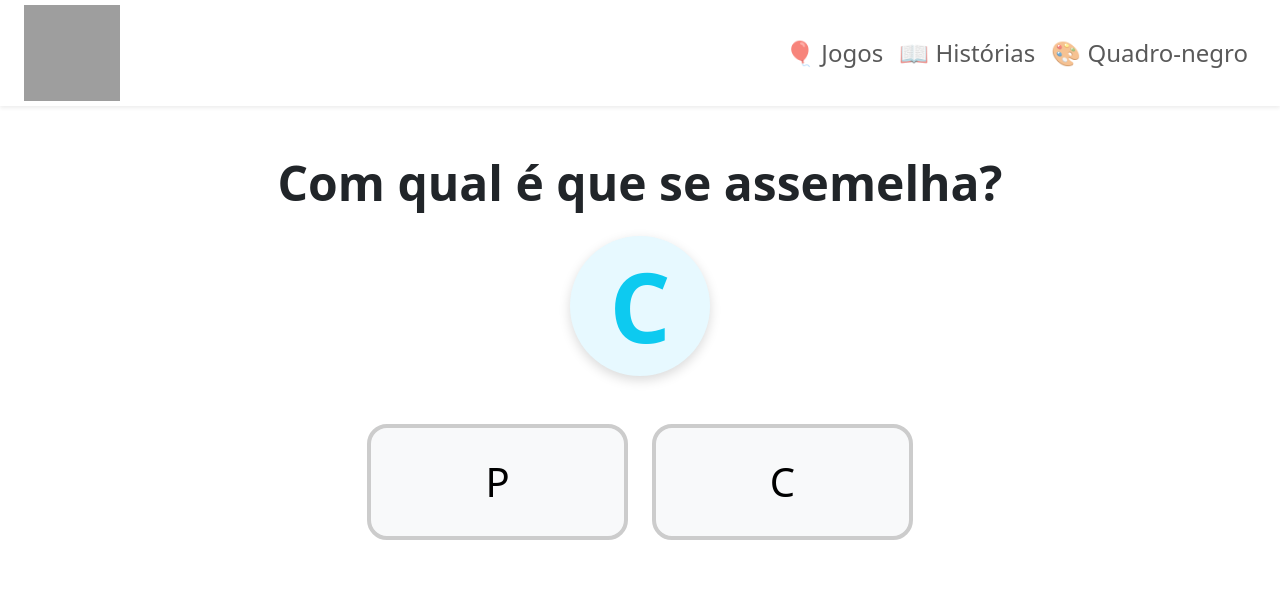
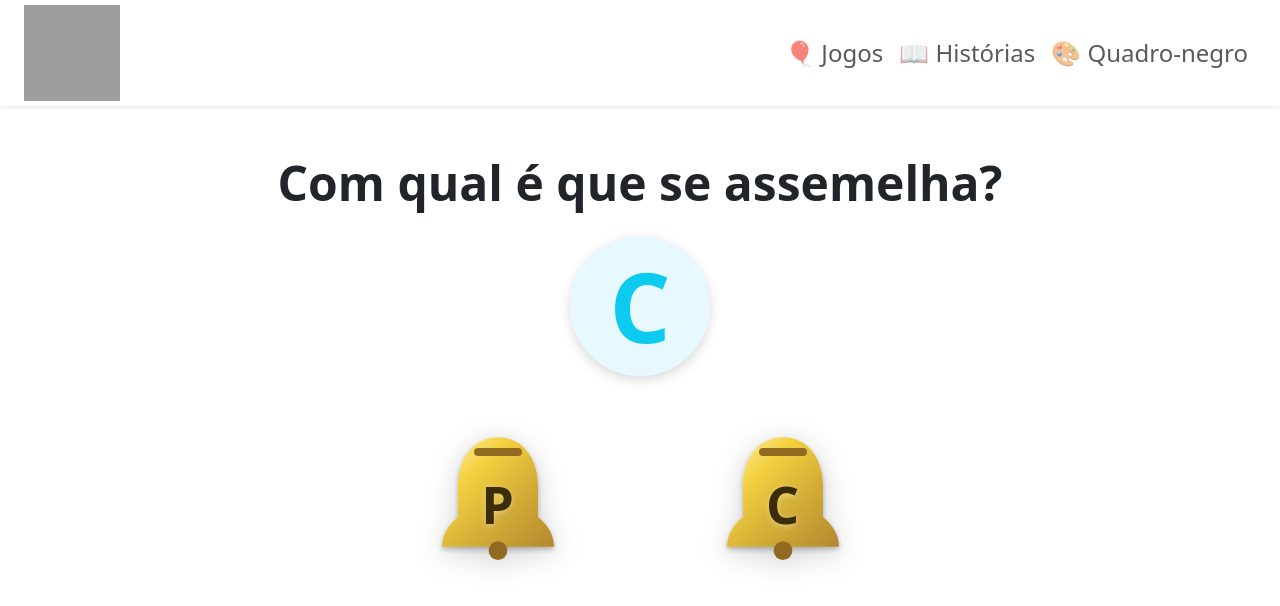
Before and after one commit to RocioIP/aprende-con-coco, a Nuxt app: page /games/Letters in a window 1280 px wide. Shown: the top 606 px of the page. Built offline with nearby package versions, Linux system fonts and the light colour scheme; grey boxes are pictures that could not be loaded.

Commit message:
añadir componente campana y opciones campana en juego letras

```diff
--- /dev/null
+++ b/components/Bell.vue
@@ -0,0 +1,124 @@
+<template>
+  <div
+    ref="rootEl"
+    class="bell-option"
+    :class="{
+      'is-locked': disabled,
+      ring: state === 'correct' && animate
+    }"
+    role="button"
+    tabindex="0"
+    @click="handleClick"
+    @keydown.enter.prevent="handleClick"
+    @touchstart.stop.prevent="handleClick"
+    :aria-label="`Opción ${letter}`"
+  >
+    <!-- Campana en SVG con degradado dorado -->
+    <svg class="bell-svg" viewBox="0 0 100 120" aria-hidden="true">
+      <defs>
+        <!-- Degradado dorado -->
+        <linearGradient id="gold-grad" x1="0" y1="0" x2="1" y2="1">
+          <stop offset="0%"  stop-color="#FFF6B7"/>
+          <stop offset="30%" stop-color="#F4D03F"/>
+          <stop offset="60%" stop-color="#D4AF37"/>
+          <stop offset="100%" stop-color="#B5872F"/>
+        </linearGradient>
+        <!-- Sombra sutil -->
+        <filter id="bell-shadow" x="-20%" y="-20%" width="140%" height="140%">
+          <feDropShadow dx="0" dy="2" stdDeviation="2" flood-opacity="0.25"/>
+        </filter>
+      </defs>
+
+      <!-- Cuerpo -->
+      <path
+        class="bell-body"
+        fill="url(#gold-grad)"
+        d="M50 10 C30 10, 20 28, 20 46 V70
+           C12 76, 8 84, 8 92 H92
+           C92 84, 88 76, 80 70 V46
+           C80 28, 70 10, 50 10 Z"
+        filter="url(#bell-shadow)"
+      />
+      <!-- Aro superior y badajo (más oscuro) -->
+      <rect x="32" y="18" width="36" height="6" rx="3" fill="#8F6A20" />
+      <circle cx="50" cy="95" r="7" fill="#8F6A20" />
+    </svg>
+
+    <!-- Letra centrada -->
+    <span class="bell-letter">{{ letter }}</span>
+  </div>
+</template>
+
+<script setup>
+import { ref } from 'vue'
+
+const props = defineProps({
+  letter: { type: String, required: true },
+  state:  { type: String, default: null }, // 'correct' | null (no usamos 'wrong' visualmente)
+  disabled: { type: Boolean, default: false },
+  color: { type: String, default: '#D4AF37' }, // compat; no se usa
+  animate: { type: Boolean, default: true },
+})
+
+const emit = defineEmits(['choose'])
+const rootEl = ref(null)
+
+function handleClick () {
+  if (props.disabled) return
+  const rect = rootEl.value?.getBoundingClientRect()
+  const center = rect
+    ? { x: rect.left + rect.width / 2, y: rect.top + rect.height / 2 }
+    : null
+  emit('choose', { letter: props.letter, center })
+}
+</script>
+
+<style scoped>
+.bell-option {
+  position: relative;
+  width: 140px;
+  height: 160px;
+  margin-inline: auto;
+  cursor: pointer;
+  user-select: none;
+  transition: transform .15s ease, filter .2s ease;
+  filter: drop-shadow(0 6px 14px rgba(0,0,0,.18));
+}
+.bell-option:is(:hover, :focus-visible):not(.is-locked) {
+  transform: translateY(-2px);
+}
+
+/* SVG ocupa todo el contenedor */
+.bell-svg {
+  position: absolute;
+  inset: 0;
+  width: 100%;
+  height: 100%;
+}
+
+/* Letra por encima de la campana */
+.bell-letter {
+  position: absolute;
+  inset: 0;
+  display: grid;
+  place-items: center;
+  font-size: 3.25rem;
+  font-weight: 800;
+  color: #3b2d06; /* contraste sobre dorado */
+  text-shadow: 0 2px 6px rgba(255, 255, 255, .35);
+  pointer-events: none;
+}
+
+.is-locked { cursor: default; opacity: .98; }
+
+/* ÚNICA animación: “ding-dong” al acertar */
+@keyframes ring {
+  0%   { transform: rotate(0deg); }
+  20%  { transform: rotate(-12deg); }
+  40%  { transform: rotate(9deg); }
+  60%  { transform: rotate(-6deg); }
+  80%  { transform: rotate(3deg); }
+  100% { transform: rotate(0deg); }
+}
+.ring { animation: ring .7s ease-in-out; transform-origin: 50% 18%; }
+</style>
--- a/pages/games/Letters.vue
+++ b/pages/games/Letters.vue
@@ -2,52 +2,37 @@
   <div class="container py-5 text-center position-relative">
     <!-- Pantalla de juego -->
     <div v-if="!hasWon">
-      <h2 class="mb-4 display-5 fw-bold">
-        Com qual é que se assemelha?
-      </h2>
+      <h2 class="mb-4 display-5 fw-bold">Com qual é que se assemelha?</h2>
 
       <!-- Letra objetivo -->
       <div class="target-letter mb-5 mx-auto">
         {{ currentLetter.letter }}
       </div>
 
-      <!-- Opciones (2) -->
+      <!-- Opciones: campanas -->
       <div class="row justify-content-center g-4">
         <div
           class="col-6 col-md-3"
-          v-for="(option, index) in currentLetter.options"
-          :key="index"
+          v-for="(option, idx) in currentLetter.options"
+          :key="idx"
         >
-          <button
-            class="option-button fs-1 w-100 py-4"
-            :class="{
-              'bg-success text-white': result === 'correct' && option === currentLetter.answer,
-              'bg-danger text-white': result === 'wrong' && option === selectedOption
-            }"
-            @click="checkAnswer(option)"
+          <Bell
+            :letter="option"
+            :state="optionState(option)"
             :disabled="isLocked"
-          >
-            {{ option }}
-          </button>
+            @choose="onChoose"
+          />
         </div>
-      </div>
-
-      <!-- Feedback -->
-      <div v-if="result" class="mt-4 fs-3 fw-bold" :class="{
-        'text-success': result === 'correct',
-        'text-danger': result === 'wrong'
-      }">
-        {{ result === 'correct' ? `🎉 Boa ${childName}!` : '😬 Não, tenta de novo' }}
       </div>
     </div>
 
-    <!-- Pantalla de victoria con tarjeta Coco -->
+    <!-- Pantalla de victoria -->
     <div v-else class="win-overlay">
       <div class="win-card">
-        <h1 class="display-6 fw-bold text-center mb-3">¡Boa {{ childName }}! 🎉</h1>
+        <h1 class="display-6 fw-bold text-center mb-3">🎉 Parabéns!</h1>
         <img
           src="/images/global/coco-aplaudiendo.webp"
-          alt="Coco aplaudiendo"
+          alt="Coco aplaudindo"
           class="img-coco-aplaudiendo"
         />
         <div class="d-flex gap-2 justify-content-center mt-4">
@@ -55,7 +40,6 @@
           <button class="btn-salir" @click="goToGames">✖ Fechar</button>
         </div>
       </div>
-      <canvas id="confetti-canvas" class="confetti-canvas" />
     </div>
   </div>
 </template>
@@ -64,17 +48,13 @@
 import { ref, computed, onMounted, nextTick, watch } from 'vue'
 import { useRouter } from 'vue-router'
 import confetti from 'canvas-confetti'
+import Bell from '@/components/Bell.vue'
 
 const router = useRouter()
 
 const QUESTIONS_PER_ROUND = 5
 const OPTIONS_PER_QUESTION = 2
 const ALPHABET = 'ABCDEFGHIJKLMNOPQRSTUVWXYZ'.split('')
-
-const props = defineProps({
-  childName: { type: String, default: 'Eduardo' }
-})
-const childName = ref(props.childName)
 
 const questions = ref(generateRound())
 const index = ref(0)
@@ -89,8 +69,12 @@ let audioCorrect = null
 let audioWrong = null
 
 onMounted(() => {
-  audioCorrect = new Audio('/audio/boa.mp3')
-  audioWrong = new Audio('/audio/ups.mp3')
+  audioCorrect = new Audio('/sounds/dingdong.mp3')
+  audioWrong   = new Audio('/sounds/error.mp3')
+  audioCorrect.load()
+  audioWrong.load()
+
+  // Hablar al inicio
   speak('Com qual é que se assemelha?')
 })
 
@@ -110,7 +94,11 @@ function generateRound () {
   )
 }
 
-async function checkAnswer(option) {
+function onChoose({ letter, center }) {
+  checkAnswer(letter, center)
+}
+
+async function checkAnswer(option, center) {
   if (isLocked.value) return
   selectedOption.value = option
   const last = index.value === questions.value.length - 1
@@ -119,28 +107,55 @@ async function checkAnswer(option) {
     result.value = 'correct'
     isLocked.value = true
 
+    // Confeti en la campana acertada
+    burstConfettiAt(center)
+    await playSound('correct')
+
     if (last) {
       await nextTick()
       showWinScreen()
     } else {
-      await playFeedback({ type: 'correct', text: `Boa ${childName.value}!` })
       index.value++
+      // Repite la pregunta en la siguiente ronda
+      speak('Com qual é que se assemelha?')
     }
   } else {
     result.value = 'wrong'
     isLocked.value = true
-    await playFeedback({ type: 'wrong', text: 'Não, tenta de novo' })
+    await playSound('wrong')
     result.value = null
     isLocked.value = false
   }
 }
 
+function optionState(option) {
+  if (!result.value) return null
+  if (result.value === 'correct' && option === currentLetter.value.answer) return 'correct'
+  return null
+}
+
+function burstConfettiAt(center) {
+  const nx = center ? center.x / window.innerWidth  : 0.5
+  const ny = center ? center.y / window.innerHeight : 0.5
+  confetti({
+    particleCount: 140,
+    spread: 75,
+    startVelocity: 40,
+    gravity: 0.9,
+    origin: { x: nx, y: ny }
+  })
+}
+
 function showWinScreen() {
   hasWon.value = true
-  nextTick(() => {
-    launchConfetti()
-    playFeedback({ type: 'correct', text: `Boa ${childName.value}!` })
+  confetti({
+    particleCount: 200,
+    spread: 100,
+    startVelocity: 45,
+    gravity: 0.9,
+    origin: { x: 0.5, y: 0.5 }
   })
+  playSound('correct')
 }
 
 function resetGame() {
@@ -150,6 +165,8 @@ function resetGame() {
   result.value = null
   selectedOption.value = null
   isLocked.value = false
+
+  // Volver a decir la frase
   speak('Com qual é que se assemelha?')
 }
 
@@ -157,41 +174,25 @@ function goToGames() {
   router.push('/games')
 }
 
-function playFeedback({ type, text }) {
+function playSound(type) {
   return new Promise(resolve => {
     const audioObj = type === 'correct' ? audioCorrect : audioWrong
     if (audioObj) {
       audioObj.currentTime = 0
       audioObj.onended = resolve
-      audioObj.play().catch(() => {
-        speak(text, resolve)
-      })
+      audioObj.play().catch(resolve)
     } else {
-      speak(text, resolve)
+      resolve()
     }
   })
 }
 
 function speak(text, cb) {
-  const u = new SpeechSynthesisUtterance(text)
-  u.lang = 'pt-PT'
-  if (cb) u.onend = cb
+  const utterance = new SpeechSynthesisUtterance(text)
+  utterance.lang = 'pt-PT'
+  if (cb) utterance.onend = cb
   speechSynthesis.cancel()
-  speechSynthesis.speak(u)
-}
-
-function launchConfetti() {
-  const canvas = document.getElementById('confetti-canvas')
-  if (canvas) {
-    const myConfetti = confetti.create(canvas, { resize: true, useWorker: true })
-    myConfetti({
-      particleCount: 180,
-      spread: 90,
-      startVelocity: 45,
-      gravity: 0.9,
-      origin: { x: 0.5, y: 0.5 }
-    })
-  }
+  speechSynthesis.speak(utterance)
 }
 
 function shuffle(arr) {
@@ -216,6 +217,7 @@ function sampleUnique(pool, n) {
 }
 </script>
 
+
 <style scoped>
 .target-letter {
   font-size: 6rem;
@@ -228,18 +230,6 @@ function sampleUnique(pool, n) {
   border-radius: 50%;
   box-shadow: 0 4px 12px rgba(0, 0, 0, 0.15);
   user-select: none;
-}
-
-.option-button {
-  font-size: 3rem;
-  border: 4px solid #ccc;
-  border-radius: 20px;
-  background: #f8f9fa;
-  transition: all 0.2s ease;
-}
-.option-button:hover:not(:disabled) {
-  background: #eef5ff;
-  border-color: #0d6efd;
 }
 
 .win-overlay {
@@ -261,15 +251,6 @@ function sampleUnique(pool, n) {
   text-align: center;
   max-width: 420px;
   width: calc(100% - 2rem);
-}
-
-.confetti-canvas {
-  position: fixed;
-  inset: 0;
-  width: 100vw;
-  height: 100vh;
-  pointer-events: none;
-  z-index: -1;
 }
 
 .img-coco-aplaudiendo {
```
Also changed, not shown: 1 other file (tests, documents, lock files or other folders).
